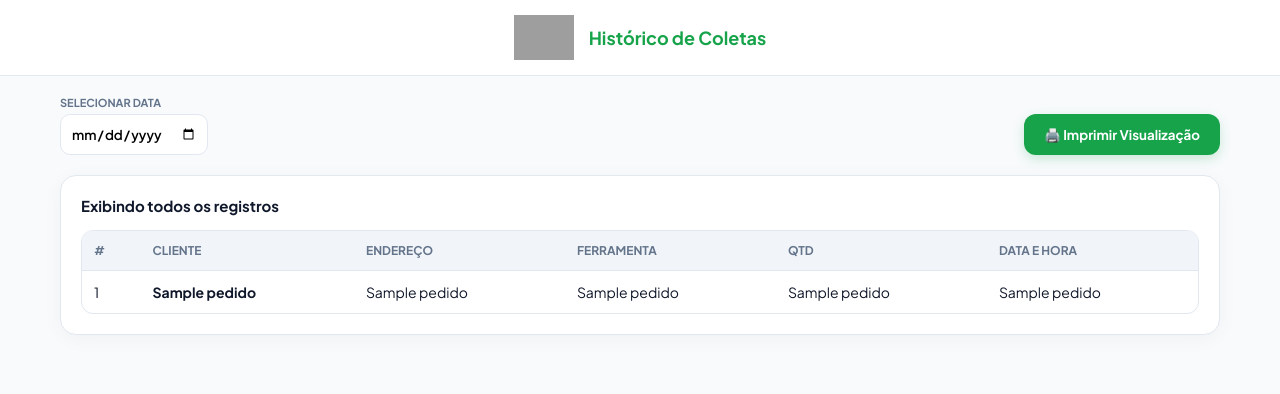
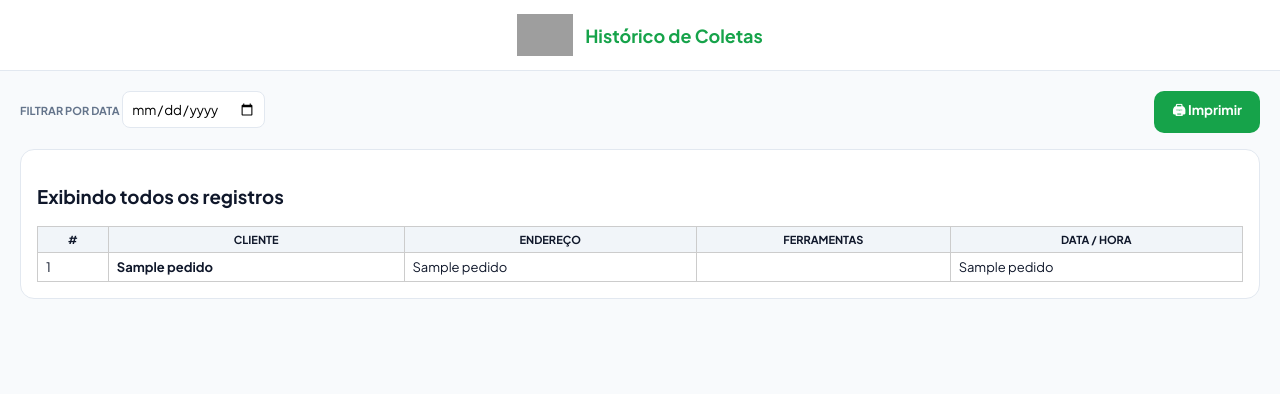
Before and after one commit to TioUserBR/testeappentregadores, a Flask app: page /pego in a window 1280 px wide. Shown: the top 394 px of the page. Run offline with Flask 3, Linux system fonts and the light colour scheme; a database or web service that is not in the repository returns one stand-in record (values such as "Sample title"); some libraries are stand-ins or nearby versions; grey boxes are pictures that could not be loaded.

Commit message:
Refactor HTML and CSS for pego.html

```diff
--- a/templates/pego.html
+++ b/templates/pego.html
@@ -9,118 +9,150 @@
 
 <style>
 :root {
-  --primary: #16a34a;
-  --bg: #f8fafc;
-  --card: #ffffff;
-  --text: #0f172a;
-  --muted: #64748b;
-  --border: #e2e8f0;
+  --primary:#16a34a;
+  --bg:#f8fafc;
+  --card:#ffffff;
+  --text:#0f172a;
+  --muted:#64748b;
+  --border:#e2e8f0;
 }
 
-* { box-sizing: border-box; font-family: 'Plus Jakarta Sans', sans-serif; }
-body { margin: 0; background: var(--bg); color: var(--text); padding-bottom: 40px; }
+*{box-sizing:border-box;font-family:'Plus Jakarta Sans',sans-serif}
 
-header {
-  background: white;
-  border-bottom: 1px solid var(--border);
-  padding: 15px 24px;
-  display: flex;
-  align-items: center;
-  justify-content: center;
-  gap: 15px;
-  position: sticky;
-  top: 0;
-  z-index: 100;
+body{margin:0;background:var(--bg);color:var(--text)}
+
+header{
+  background:#fff;
+  border-bottom:1px solid var(--border);
+  padding:14px 24px;
+  display:flex;
+  justify-content:center;
+  align-items:center;
+  gap:12px;
 }
 
-header img { height: 45px; width: auto; }
-header h1 { margin: 0; font-size: 18px; color: var(--primary); }
+header img{height:42px}
+header h1{font-size:18px;margin:0;color:var(--primary)}
 
-.container { padding: 20px; max-width: 1200px; margin: auto; }
+.container{padding:20px;max-width:1300px;margin:auto}
 
-.actions-bar {
-  display: flex;
-  justify-content: space-between;
-  align-items: flex-end;
-  margin-bottom: 20px;
-  gap: 15px;
-  flex-wrap: wrap;
+.actions-bar{
+  display:flex;
+  justify-content:space-between;
+  gap:12px;
+  flex-wrap:wrap;
+  margin-bottom:16px;
 }
 
-.filter-group { display: flex; flex-direction: column; gap: 5px; }
-.filter-group label { font-size: 11px; font-weight: 700; color: var(--muted); text-transform: uppercase; }
-
-input[type="date"] {
-  padding: 10px;
-  border-radius: 10px;
-  border: 1px solid var(--border);
-  font-weight: 600;
+.filter-group label{
+  font-size:11px;
+  text-transform:uppercase;
+  font-weight:700;
+  color:var(--muted)
 }
 
-.btn-print {
-  padding: 12px 20px;
-  border: none;
-  border-radius: 12px;
-  background: var(--primary);
-  color: #fff;
-  font-weight: 700;
-  cursor: pointer;
-  display: flex;
-  align-items: center;
-  gap: 8px;
-  box-shadow: 0 4px 12px rgba(22, 163, 74, 0.2);
+input[type=date]{
+  padding:8px;
+  border-radius:8px;
+  border:1px solid var(--border)
 }
 
-.card {
-  background: var(--card);
-  border-radius: 16px;
-  padding: 20px;
-  box-shadow: 0 4px 20px rgba(0,0,0,0.04);
-  border: 1px solid var(--border);
+.btn-print{
+  background:var(--primary);
+  color:#fff;
+  border:none;
+  padding:10px 18px;
+  border-radius:10px;
+  font-weight:700;
+  cursor:pointer;
 }
 
-.table-wrapper { overflow-x: auto; border-radius: 12px; border: 1px solid var(--border); }
-table { width: 100%; border-collapse: collapse; font-size: 14px; }
-th { background: #f1f5f9; padding: 12px; text-align: left; color: var(--muted); font-size: 12px; text-transform: uppercase; }
-td { padding: 12px; border-top: 1px solid var(--border); }
+.card{
+  background:#fff;
+  border:1px solid var(--border);
+  border-radius:14px;
+  padding:16px;
+}
 
-.hidden-row { display: none !important; }
+.table-wrapper{
+  overflow-x:auto;
+}
 
-/* IMPRESSÃO PAISAGEM */
-@media print {
-  @page { size: A4 landscape; margin: 1cm; }
-  header, .no-print { display: none !important; }
-  .print-header { display: flex !important; align-items: center; justify-content: center; gap: 20px; margin-bottom: 20px; border-bottom: 2px solid #000; padding-bottom: 10px; }
-  .print-header img { height: 60px; }
-  th, td { border: 1px solid #000 !important; padding: 8pt !important; font-size: 11pt !important; }
-  th { background-color: #eee !important; -webkit-print-color-adjust: exact; }
+table{
+  width:100%;
+  border-collapse:collapse;
+  font-size:13px;
 }
-.print-header { display: none; }
+
+th,td{
+  border:1px solid #ccc;
+  padding:6px 8px;
+}
+
+th{
+  background:#f1f5f9;
+  text-transform:uppercase;
+  font-size:11px;
+}
+
+.hidden-row{display:none}
+
+/* ===== IMPRESSÃO ===== */
+@media print{
+  @page{
+    size:A4 landscape;
+    margin:10mm;
+  }
+
+  header,.no-print{display:none!important}
+
+  body{background:#fff}
+
+  table{font-size:10pt}
+
+  th,td{
+    padding:5pt!important;
+  }
+
+  .print-header{
+    display:flex!important;
+    align-items:center;
+    justify-content:center;
+    gap:15px;
+    margin-bottom:12px;
+  }
+}
+
+.print-header{display:none}
 </style>
 </head>
 <body>
 
 <header>
-  <img src="https://i.ibb.co/nM4QKp12/6006.png" alt="6006 Logo">
+  <img src="https://i.ibb.co/nM4QKp12/6006.png">
   <h1>Histórico de Coletas</h1>
 </header>
 
 <div class="container">
+
 <div class="print-header">
-    <img src="https://i.ibb.co/nM4QKp12/6006.png" alt="6006 Logo">
-    <h1 style="font-size: 20pt;">Relatório de Coletas - <span id="dataTitulo">Geral</span></h1>
+  <img src="https://i.ibb.co/nM4QKp12/6006.png" height="55">
+  <h2>Relatório de Coletas - <span id="dataTitulo">Geral</span></h2>
 </div>
 
 <div class="actions-bar no-print">
   <div class="filter-group">
-      <label>Selecionar Data</label>
+    <label>Filtrar por data</label>
     <input type="date" id="filtroData" onchange="filtrarPorData()">
   </div>
-    <button class="btn-print" onclick="window.print()">🖨️ Imprimir Visualização</button>
+
+  <button class="btn-print" onclick="window.print()">🖨 Imprimir</button>
 </div>
 
 <div class="card">
-    <h3 id="statusFiltro" style="margin-top:0; font-size: 15px;">Exibindo todos os registros</h3>
+
+<h3 id="statusFiltro">Exibindo todos os registros</h3>
+
 <div class="table-wrapper">
 <table>
 <thead>
@@ -128,64 +160,71 @@ td { padding: 12px; border-top: 1px solid var(--border); }
 <th>#</th>
 <th>Cliente</th>
 <th>Endereço</th>
-            <th>Ferramenta</th>
-            <th>Qtd</th>
-            <th>Data e Hora</th>
+<th>Ferramentas</th>
+<th>Data / Hora</th>
 </tr>
 </thead>
 <tbody>
+
 {% for p in pedidos %}
-          <tr class="linha-pedido" data-hora="{{ p.hora }}">
-            <td>{{ loop.index }}</td>
-            <td><strong>{{ p.cliente }}</strong></td>
-            <td>{{ p.endereco }}</td>
-            <td>{{ p.ferramenta }}</td>
-            <td>{{ p.quantidade }}</td>
-            <td>{{ p.hora }}</td>
+<tr class="linha-pedido" data-hora="{{p.hora}}">
+<td>{{loop.index}}</td>
+<td><strong>{{p.cliente}}</strong></td>
+<td>{{p.endereco}}</td>
+<td>
+{% for i in p.itens %}
+• {{i.nome}} ({{i.qtd}}x)<br>
+{% endfor %}
+</td>
+<td>{{p.hora}}</td>
+</tr>
+{% else %}
+<tr>
+<td colspan="5" style="text-align:center;color:#888">Nenhum item coletado</td>
 </tr>
 {% endfor %}
+
 </tbody>
 </table>
 </div>
+
 </div>
 </div>
 
 <script>
-function filtrarPorData() {
-  const inputData = document.getElementById('filtroData').value;
-  const linhas = document.querySelectorAll('.linha-pedido');
-  const statusFiltro = document.getElementById('statusFiltro');
-  const dataTituloPrint = document.getElementById('dataTitulo');
+function filtrarPorData(){
+  const input=document.getElementById("filtroData").value;
+  const linhas=document.querySelectorAll(".linha-pedido");
+  const status=document.getElementById("statusFiltro");
+  const titulo=document.getElementById("dataTitulo");
 
-  if (!inputData) {
-    linhas.forEach(l => l.classList.remove('hidden-row'));
-    statusFiltro.innerText = "Exibindo todos os registros";
-    dataTituloPrint.innerText = "Geral";
+  if(!input){
+    linhas.forEach(l=>l.classList.remove("hidden-row"));
+    status.innerText="Exibindo todos os registros";
+    titulo.innerText="Geral";
     return;
   }
 
-  // Converte 2026-01-20 para 20/01/2026
-  const [ano, mes, dia] = inputData.split('-');
-  const dataBusca = `${dia}/${mes}/${ano}`;
+  const [ano,mes,dia]=input.split("-");
+  const dataBusca=`${dia}/${mes}/${ano}`;
 
-  let contador = 0;
-  linhas.forEach(linha => {
-    // Busca a string da data dentro da chave "hora" (ex: "20/01/2026 15:56")
-    const textoHora = linha.getAttribute('data-hora');
+  let cont=0;
 
-    if (textoHora && textoHora.includes(dataBusca)) {
-      linha.classList.remove('hidden-row');
-      contador++;
-    } else {
-      linha.classList.add('hidden-row');
+  linhas.forEach(l=>{
+    const hora=l.getAttribute("data-hora")||"";
+    if(hora.includes(dataBusca)){
+      l.classList.remove("hidden-row");
+      cont++;
+    }else{
+      l.classList.add("hidden-row");
     }
   });
 
-  statusFiltro.innerText = contador > 0
-    ? `Exibindo ${contador} coleta(s) de ${dataBusca}`
-    : `Nenhuma coleta encontrada para ${dataBusca}`;
+  status.innerText=cont>0?
+    `Exibindo ${cont} coleta(s) de ${dataBusca}`:
+    `Nenhuma coleta encontrada para ${dataBusca}`;
 
-  dataTituloPrint.innerText = dataBusca;
+  titulo.innerText=dataBusca;
 }
 </script>
 
```
Lines whose indentation alone changed are shown as unchanged.
